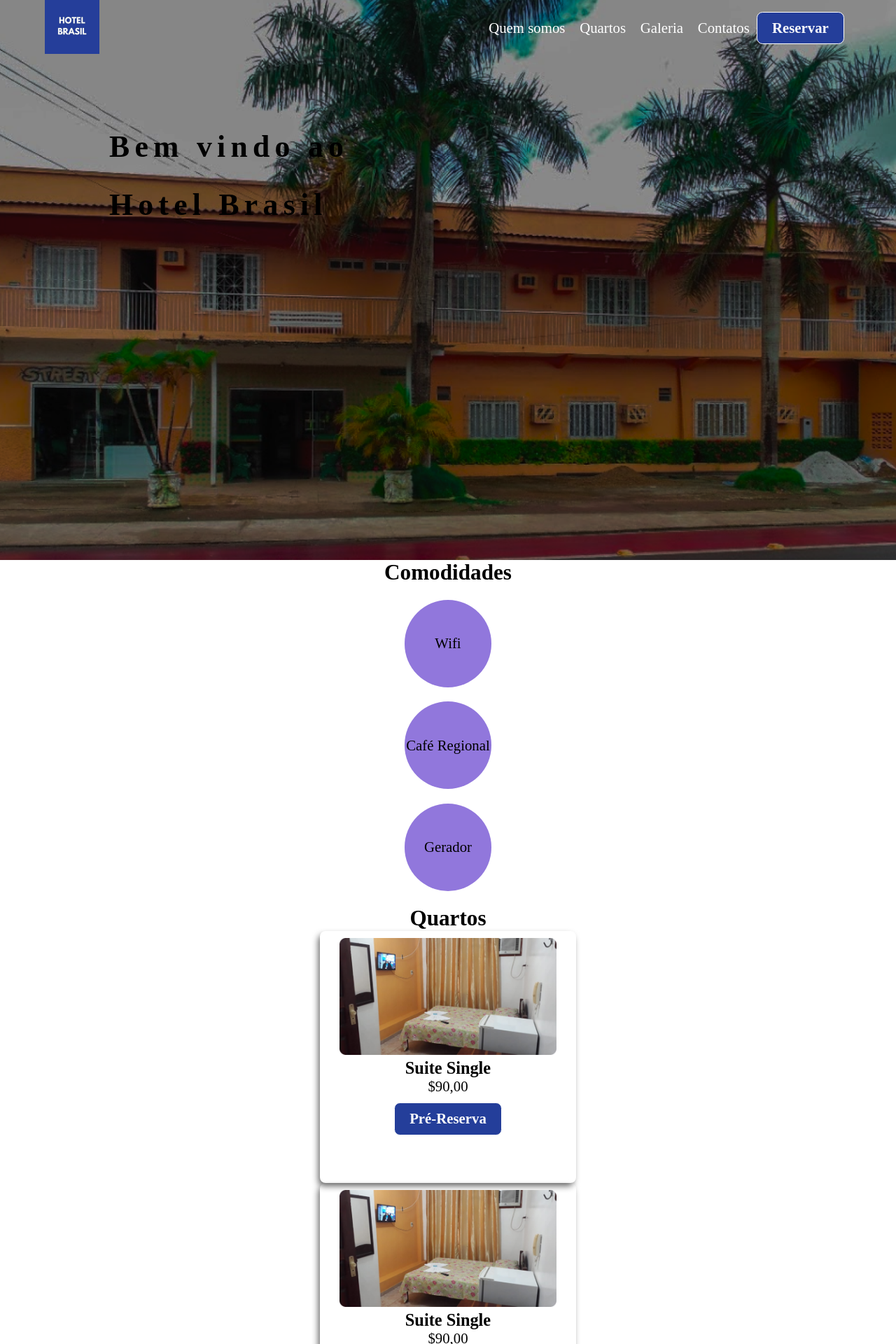
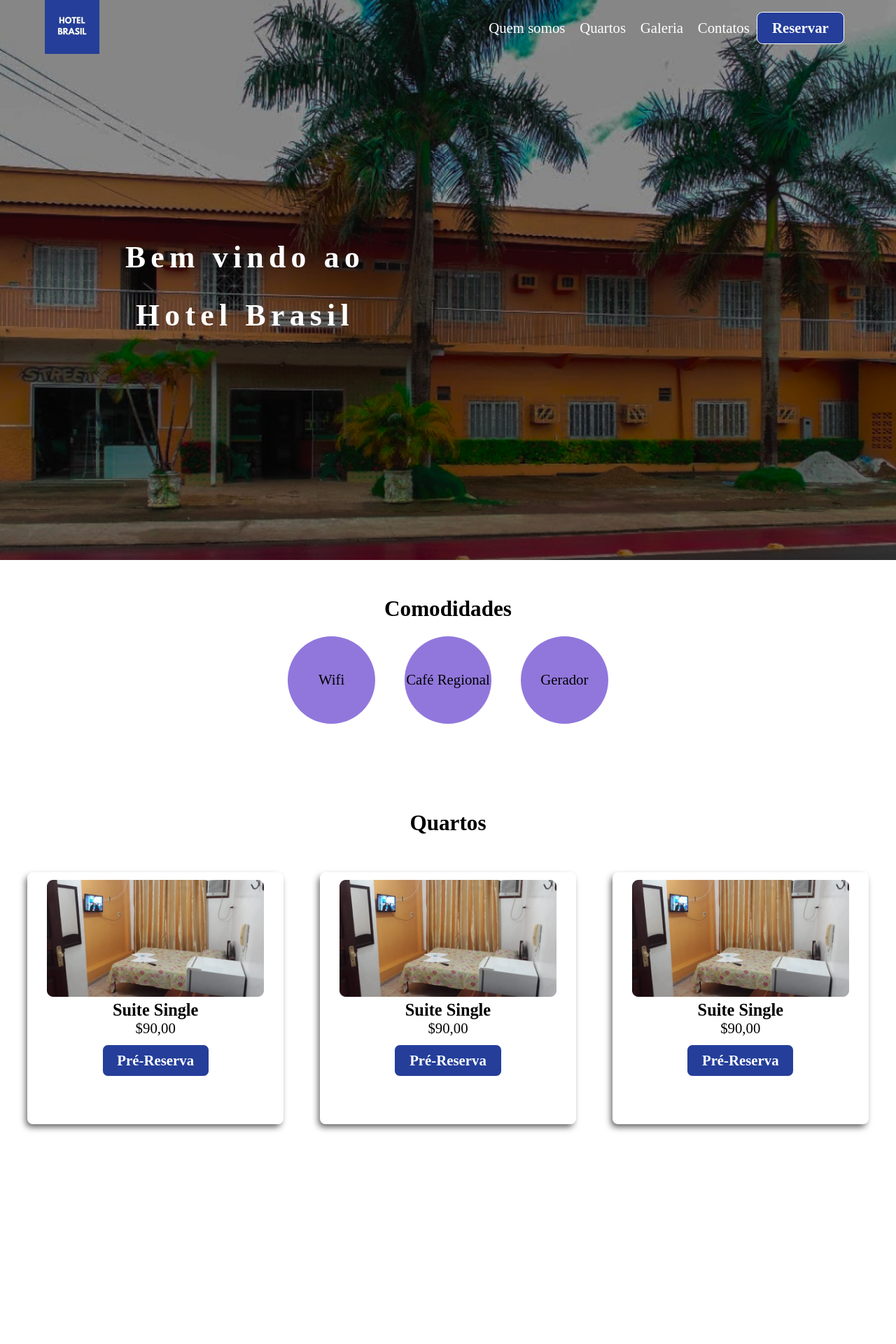
Before and after one commit to lumamontes/hotel, a React (Create React App) app: page / in a window 1280 px wide. Shown: the top 1920 px of the page at 70% size. After the commit the page ends 1710 px from the top, so only its background shows below. Built offline with nearby package versions, Linux system fonts and the light colour scheme.

Commit message:
ajustado estilizaçao

```diff
--- a/src/pages/Landing/style.css
+++ b/src/pages/Landing/style.css
@@ -1,14 +1,13 @@
+#landing-container {
+    width: 100vw;
+}
 #landing-container .homepage-container {
-    width: 100vw;
+    width: 100%;
     height: 100vh;
     background-image: url(../../assets/images/home-background.png);
     background-repeat: no-repeat;
     background-size: cover;
     background-position: center;
-
-    display: flex;
-    flex-direction: column;
-    justify-content: center;
 }
 
 #landing-container .homepage-container .homepage-text-content {
@@ -17,17 +16,48 @@
 
     font-size: 1.4em;
     letter-spacing: 0.7rem;
-    padding-top: 10rem;
-    margin: 0 auto;
+    color: var(--title-base-color);
+    display: flex;
+    flex-direction: column;
+    justify-content: center;
+    align-items: center;
 
+    padding-bottom: 6rem;
+}
+
+
+#landing-container .amenities-content {
+    padding: 5rem 0;
+    color: black;
+}
+#landing-container .camcards {
+    display: flex;
+    flex-direction: row;
+    flex-wrap: wrap
+}
+#landing-container .amenities-content .title{
+    color: var(--text-base-color);
+}
+
+#landing-container .room-content {
+    padding: 5rem 0;
+}
+#landing-container .room-content .room-cards {
+    display: grid;
+    grid-template-columns: 1fr 1fr 1fr;
+    gap: 5rem;
+
+    padding: 5rem 0;
 }
 
 
 
+.icon {
+    color: black;
+    width: 50px;
+    height: 50px;
+
+}
 @media (min-width: 700px){
-    #landing-container .homepage-container .homepage-text-content {
-        padding: 10rem 0 0 15rem;
-        margin: 0;
 
-    }
 }
```
